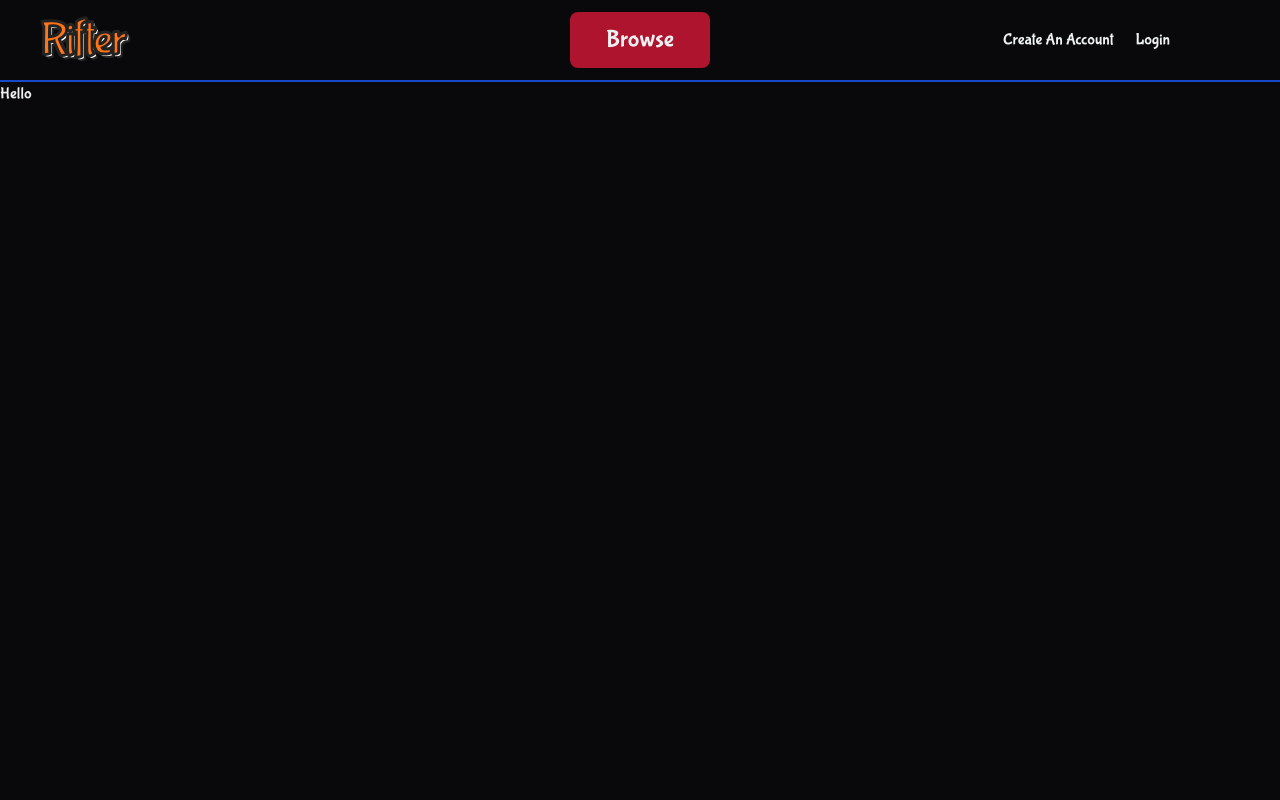
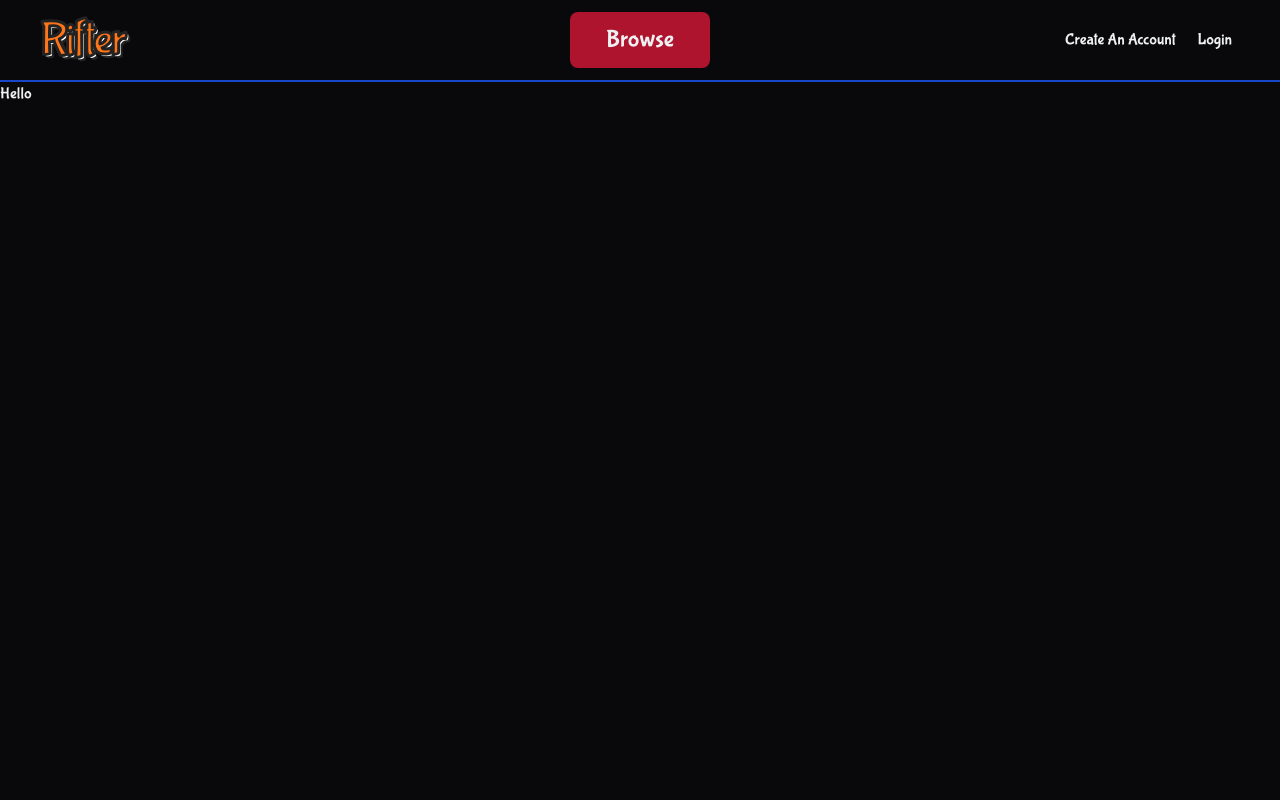
Before and after one commit to Egeeoz/Rifter, a Next.js app: page / in a window 1280 px wide. Shown: the top 800 px of the page. Built offline with nearby package versions, Linux system fonts and the light colour scheme; no server answers; a web font is replaced by a local one.

Commit message:
Fix dropdown positioning in mobile view

```diff
--- a/src/customComponents/navbar/navbar.tsx
+++ b/src/customComponents/navbar/navbar.tsx
@@ -10,7 +10,7 @@ import { AuthButtons } from './auth-button';
 const Navbar = () => {
   return (
     <nav className="grid grid-cols-[1fr_auto_1fr] md:grid-cols-[1fr_auto_1fr] border-b-2 border-b-[--foreground] py-3 items-center min-h-20">
-      <div className="md:hidden"></div>
+      {/* <div className="md:hidden"></div> */}
 
       <h1
         className="md:justify-self-start md:pl-10 text-5xl text-center md:col-start-1 text-[#FF7518]"
@@ -34,14 +34,15 @@ const Navbar = () => {
         </NavigationMenuList>
       </NavigationMenu>
 
-      <div className="justify-self-end pr-10 md:col-start-3 w-2/4">
+      <div className="justify-self-end md:pr-10 md:col-start-3 min-w-0 flex items-center">
         <NavigationMenu viewport={false} className="dark hidden md:flex">
           <NavigationMenuList className="gap-1.5">
             <AuthButtons />
           </NavigationMenuList>
         </NavigationMenu>
-        <Dropdown className="md:hidden flex items-center" />
       </div>
+
+      <Dropdown className="md:hidden flex items-center justify-end pr-5" />
     </nav>
   );
 };
--- a/src/customComponents/navbar/user-section.tsx
+++ b/src/customComponents/navbar/user-section.tsx
@@ -14,7 +14,7 @@ const UserSection = () => {
       <img
         src="https://placehold.co/600x400"
         alt="profileImg"
-        className="w-1/7 aspect-square object-cover border-1 border-red-500"
+        className="w-16 aspect-square object-cover border-1 border-red-500"
       />
       <div className="w-full flex flex-col justify-between">
         <div className="flex border-1 border-red-500 divide-x-1 divide-red-500 ">
```
